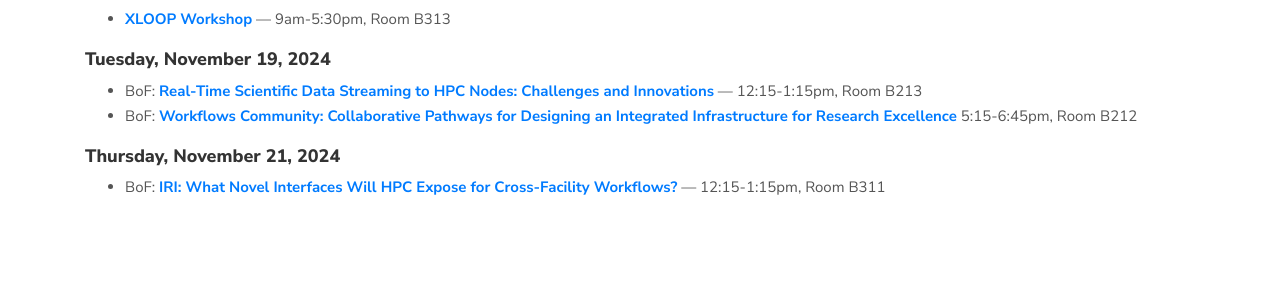
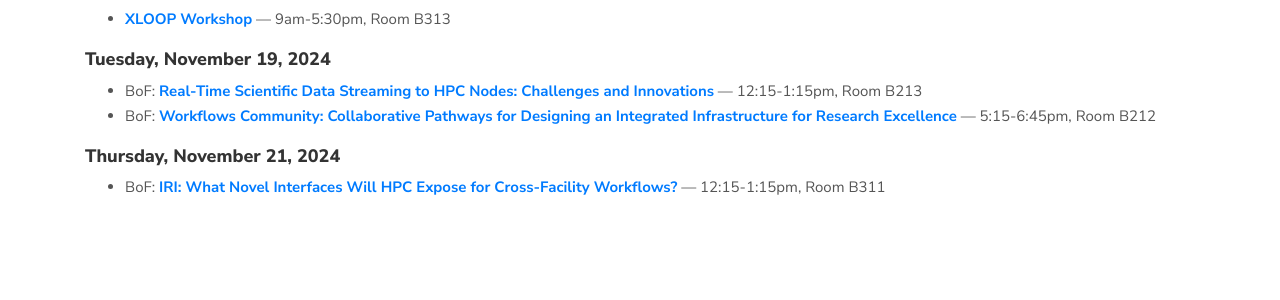
Before and after one commit to iri-science/iri-science.github.io, a Jekyll site: the page built from _events/sc24.html, in a window 1280 px wide and 900 px high, scrolled down 758 px. Shown: the part 220-520 px from the top of the window. Built offline with Jekyll 4.4.1, drawn with Linux system fonts in a browser that asks for light colours; part of the change alters nothing that is shown.

```diff
--- a/_events/sc24.html
+++ b/_events/sc24.html
@@ -28,7 +28,7 @@ category: Events
         <h4>Tuesday, November 19, 2024</h4>
         <ul>
             <li>BoF: <a href="https://workflows.community/bof/sc24-streaming/" target="_blank"><strong>Real-Time Scientific Data Streaming to HPC Nodes: Challenges and Innovations</strong></a> &mdash; 12:15-1:15pm, Room B213</li>
-            <li>BoF: <a href="https://workflows.community/bof/sc24/" target="_blank"><strong>Workflows Community: Collaborative Pathways for Designing an Integrated Infrastructure for Research Excellence</strong></a> 5:15-6:45pm, Room B212</li>
+            <li>BoF: <a href="https://workflows.community/bof/sc24/" target="_blank"><strong>Workflows Community: Collaborative Pathways for Designing an Integrated Infrastructure for Research Excellence</strong></a> &mdash; 5:15-6:45pm, Room B212</li>
         </ul>
 
         <h4>Thursday, November 21, 2024</h4>
```
